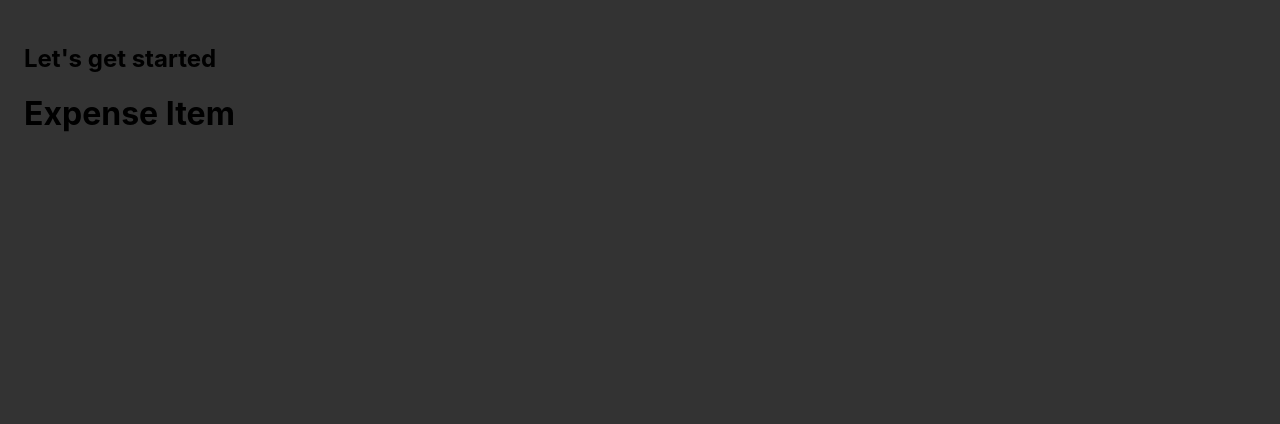
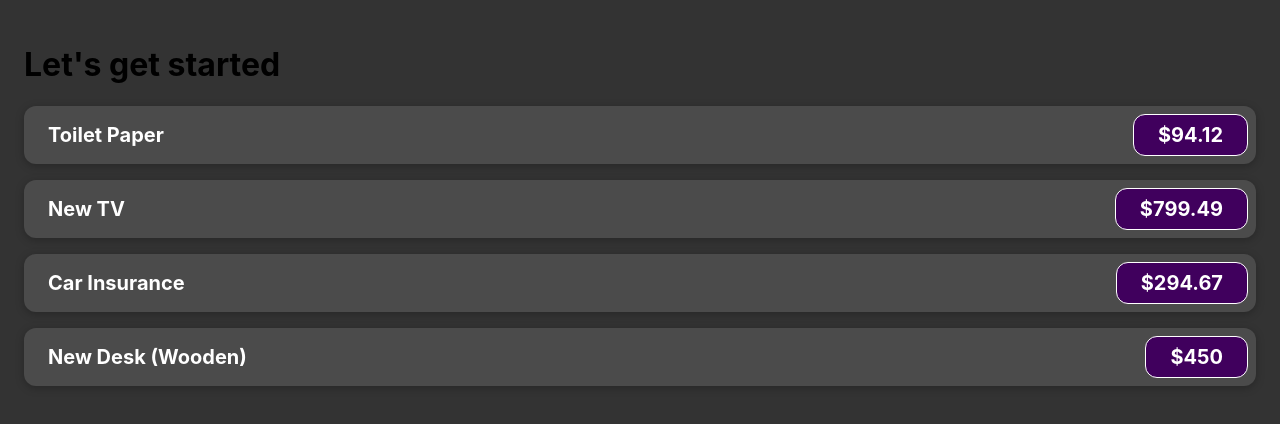
Before and after one commit to martin0626/react-course, a React (Create React App) app: page / in a window 1280 px wide. Shown: the top 424 px of the page. Built offline with nearby package versions, Linux system fonts and the light colour scheme.

Commit message:
Added changes

```diff
--- a/src/App.js
+++ b/src/App.js
@@ -1,12 +1,55 @@
-import logo from "./logo.svg";
 import ExpenseItem from "./Components/ExpenseItem";
 import "./App.css";
 
 function App() {
+  const expenses = [
+    {
+      id: "e1",
+      title: "Toilet Paper",
+      amount: 94.12,
+      date: new Date(2020, 7, 14),
+    },
+    { id: "e2", title: "New TV", amount: 799.49, date: new Date(2021, 2, 12) },
+    {
+      id: "e3",
+      title: "Car Insurance",
+      amount: 294.67,
+      date: new Date(2021, 2, 28),
+    },
+    {
+      id: "e4",
+      title: "New Desk (Wooden)",
+      amount: 450,
+      date: new Date(2021, 5, 12),
+    },
+  ];
   return (
     <div>
-      <h2>Let's get started</h2>
-      <ExpenseItem></ExpenseItem>
+      <h1>Let's get started</h1>
+
+      <ExpenseItem
+        title={expenses[0].title}
+        amount={expenses[0].amount}
+        date={expenses[0].date}
+      ></ExpenseItem>
+
+      <ExpenseItem
+        title={expenses[1].title}
+        amount={expenses[1].amount}
+        date={expenses[1].date}
+      ></ExpenseItem>
+
+      <ExpenseItem
+        title={expenses[2].title}
+        amount={expenses[2].amount}
+        date={expenses[2].date}
+      ></ExpenseItem>
+
+      <ExpenseItem
+        title={expenses[3].title}
+        amount={expenses[3].amount}
+        date={expenses[3].date}
+      ></ExpenseItem>
     </div>
   );
 }
--- a/src/Components/ExpenseItem.js
+++ b/src/Components/ExpenseItem.js
@@ -1,5 +1,15 @@
-function ExpenseItem() {
-  return <h1>Expense Item</h1>;
+import "./Expenseitem.css";
+
+function ExpenseItem(props) {
+  return (
+    <div className="expense-item">
+      <div>{props.date.toISOString}</div>
+      <div className="expense-item__description">
+        <h2>{props.title}</h2>
+        <div className="expense-item__price">${props.amount}</div>
+      </div>
+    </div>
+  );
 }
 
 export default ExpenseItem;
--- /dev/null
+++ b/src/Components/Expenseitem.css
@@ -0,0 +1,56 @@
+.expense-item {
+  display: flex;
+  justify-content: space-between;
+  align-items: center;
+  box-shadow: 0 2px 8px rgba(0, 0, 0, 0.25);
+  padding: 0.5rem;
+  margin: 1rem 0;
+  border-radius: 12px;
+  background-color: #4b4b4b;
+}
+
+.expense-item__description {
+  display: flex;
+  flex-direction: column;
+  gap: 1rem;
+  align-items: flex-end;
+  flex-flow: column-reverse;
+  justify-content: flex-start;
+  flex: 1;
+}
+
+.expense-item h2 {
+  color: #3a3a3a;
+  font-size: 1rem;
+  flex: 1;
+  margin: 0 1rem;
+  color: white;
+}
+
+.expense-item__price {
+  font-size: 1rem;
+  font-weight: bold;
+  color: white;
+  background-color: #40005d;
+  border: 1px solid white;
+  padding: 0.5rem;
+  border-radius: 12px;
+}
+
+@media (min-width: 580px) {
+  .expense-item__description {
+    flex-direction: row;
+    align-items: center;
+    justify-content: flex-start;
+    flex: 1;
+  }
+
+  .expense-item__description h2 {
+    font-size: 1.25rem;
+  }
+
+  .expense-item__price {
+    font-size: 1.25rem;
+    padding: 0.5rem 1.5rem;
+  }
+}
```
